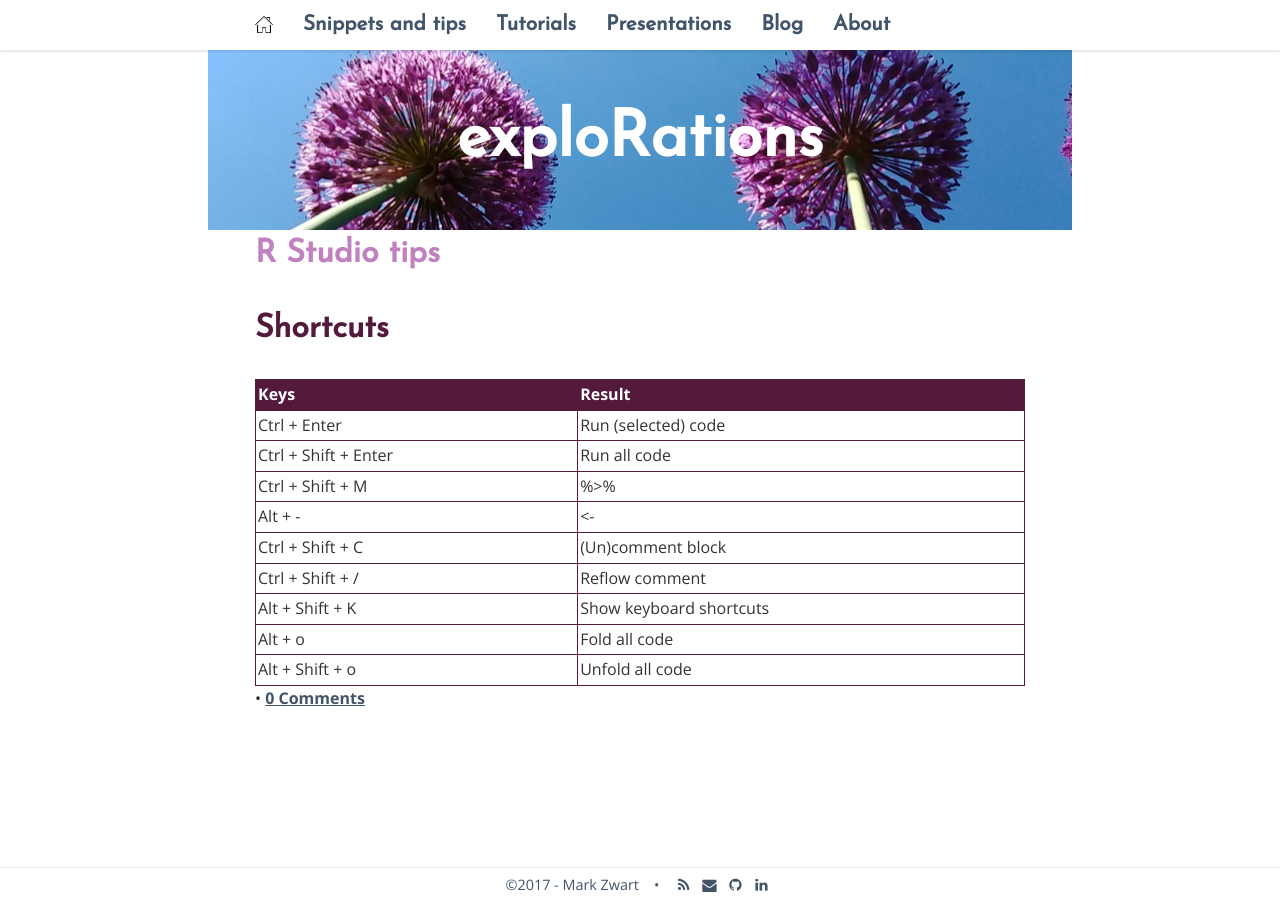
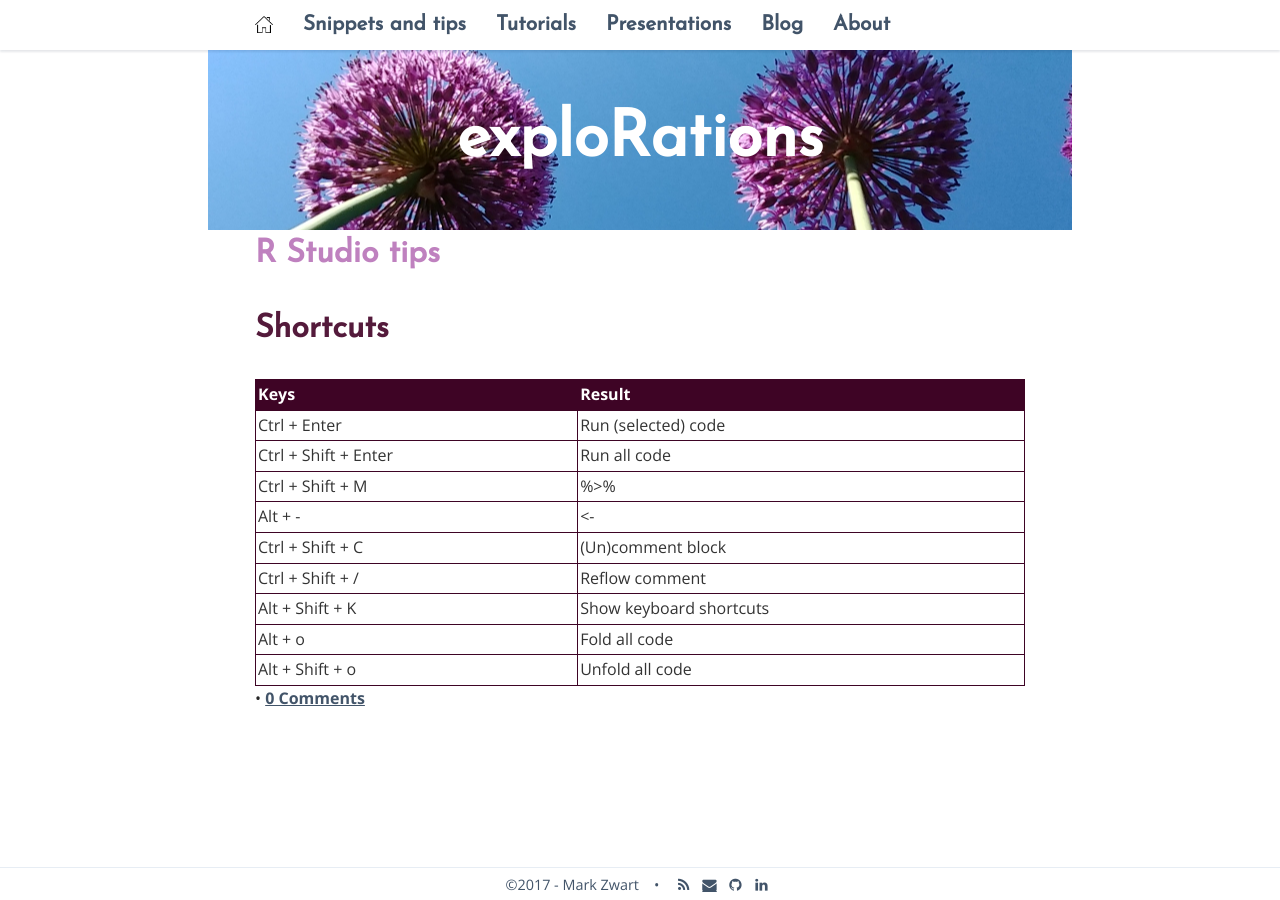
Before and after one commit to mark-me/mark-me.github.io, a Jekyll site: the page built from _pages/snippets-and-tips/r-studio-tips.md, in a window 1280 px wide. Built offline with Jekyll 4.4.1, drawn with Linux system fonts in a browser that asks for light colours; nearby versions of some CDN libraries; comment, search, counter and statistics services are not loaded.

Commit message:
Update _layout.scss

```diff
--- a/_sass/_layout.scss
+++ b/_sass/_layout.scss
@@ -137,19 +137,19 @@ p.spacer {
 
 table{
 	width: 100%;
-    	border: solid 1px #541a3b;
+    	border: solid 1px $table-header;
     	border-collapse: collapse;
    	border-spacing: 0;
 }
 th{
-    	background-color: #541a3b;
-    	border: solid 1px #541a3b;
+    	background-color: $table-header;
+    	border: solid 1px $table-header;
     	color: #FFFFFF;
     	padding: 2px;
     	text-align: left;
 }
 td{
-   	border: solid 1px #541a3b;
+   	border: solid 1px $table-header;
     	color: #333;
     	padding: 2px;
 }
```
